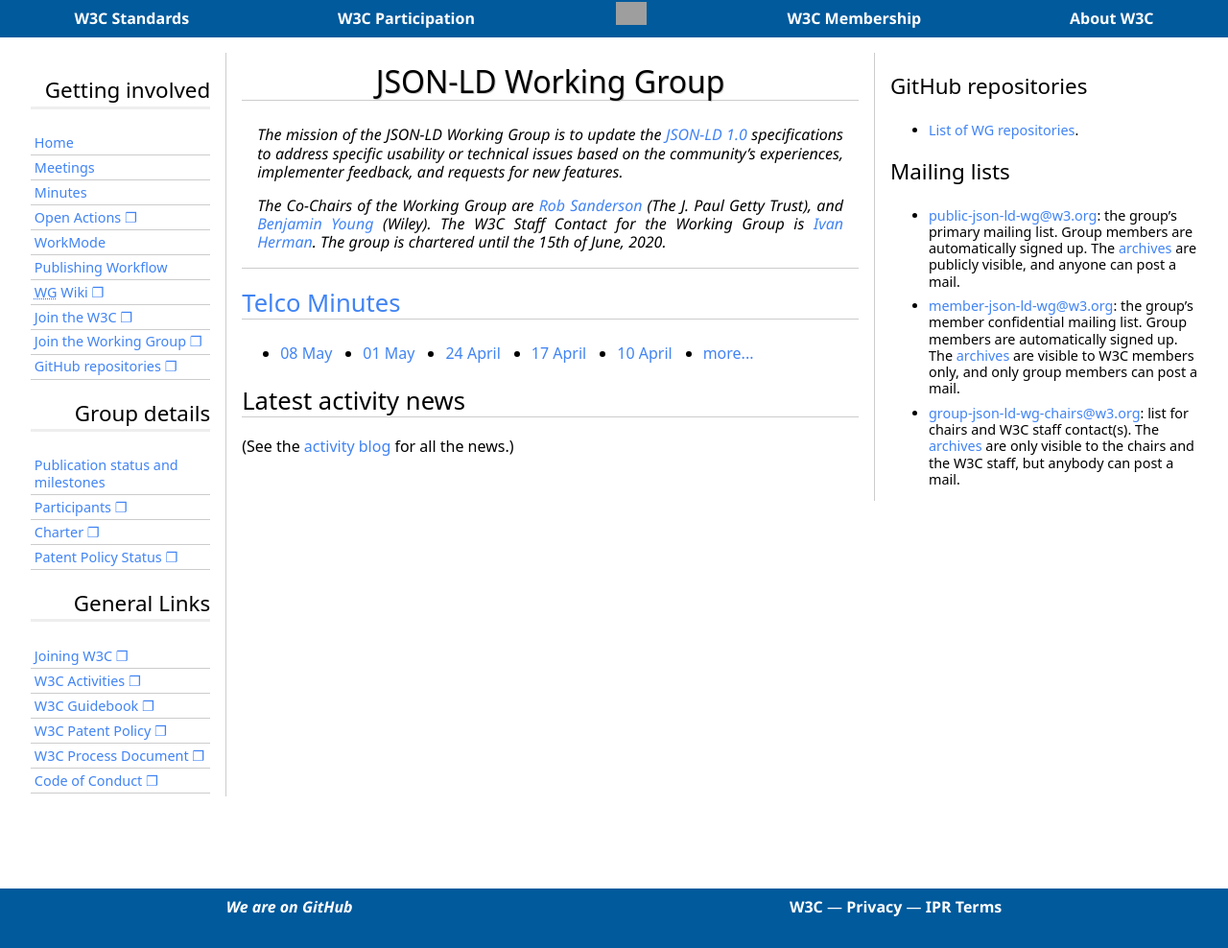
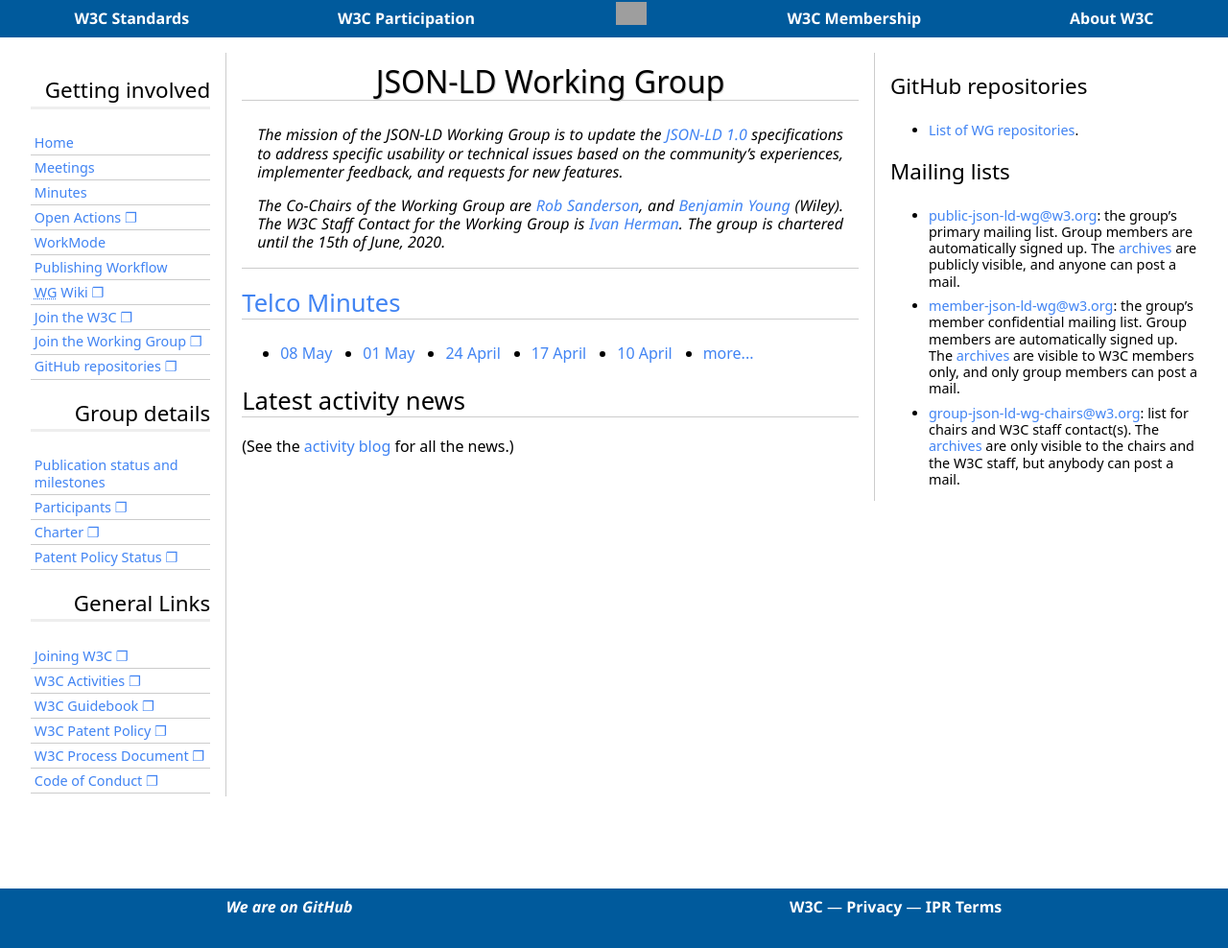
Before and after one commit to w3c/json-ld-wg, a Jekyll site: the page built from index.md, in a window 1280 px wide. Shown: the whole page at 96% size. Built offline with Jekyll 4.4.1, drawn with Linux system fonts in a browser that asks for light colours; some web fonts are replaced; grey boxes are pictures that could not be loaded.

Commit message:
Removed Getty's reference from Rob's name

```diff
--- a/index.md
+++ b/index.md
@@ -36,4 +36,4 @@ json-ld: |
 The mission of the JSON-LD Working Group is to update the [JSON-LD 1.0](https://www.w3.org/TR/2014/REC-json-ld-20140116/) specifications to address specific usability or technical issues based on the community's experiences, implementer feedback, and requests for new features.
 
 
-The Co-Chairs of the Working Group are [Rob Sanderson](mailto:azaroth42@gmail.com)  (The J. Paul Getty Trust), and [Benjamin Young](mailto:byoung@bigbluehat.com) (Wiley). The W3C Staff Contact for the Working Group is [Ivan Herman](mailto:ivan@w3.org). The group is chartered until the 15th of June, 2020.
+The Co-Chairs of the Working Group are [Rob Sanderson](mailto:azaroth42@gmail.com), and [Benjamin Young](mailto:byoung@bigbluehat.com) (Wiley). The W3C Staff Contact for the Working Group is [Ivan Herman](mailto:ivan@w3.org). The group is chartered until the 15th of June, 2020.
```
